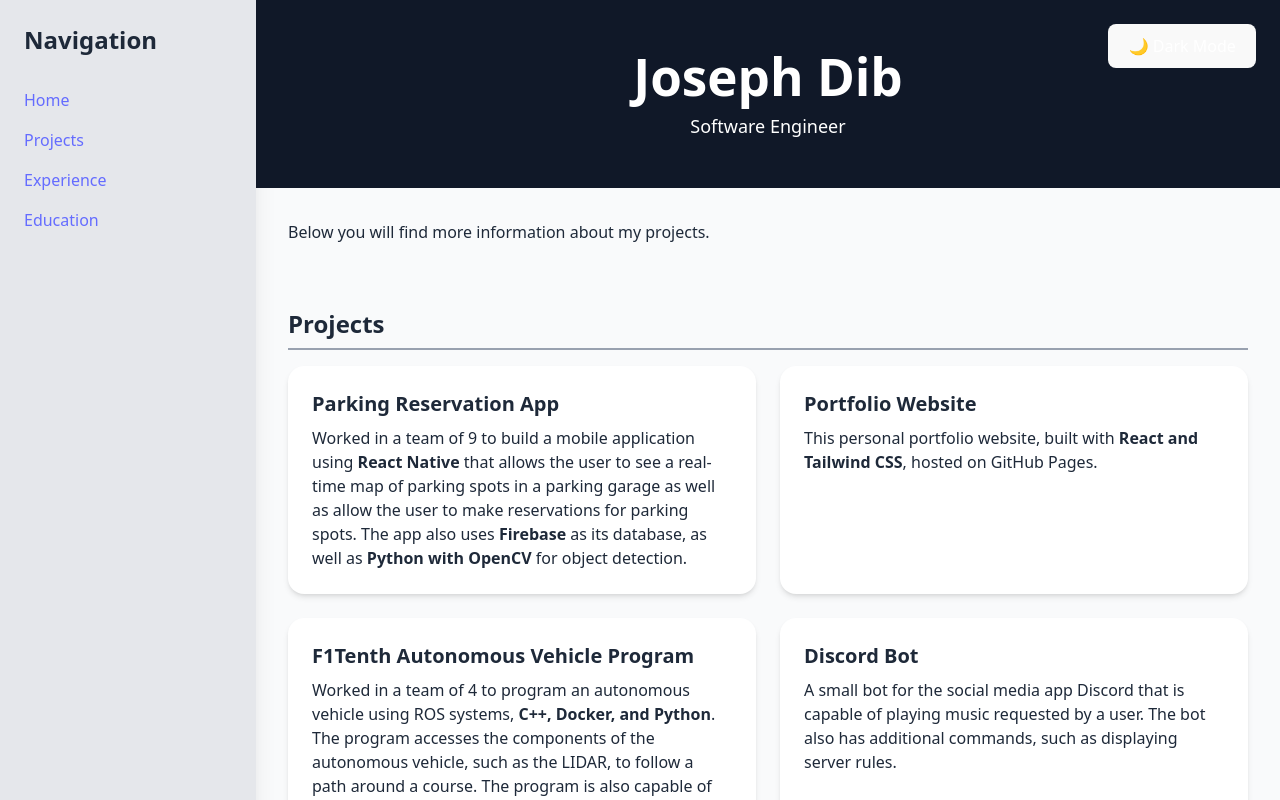
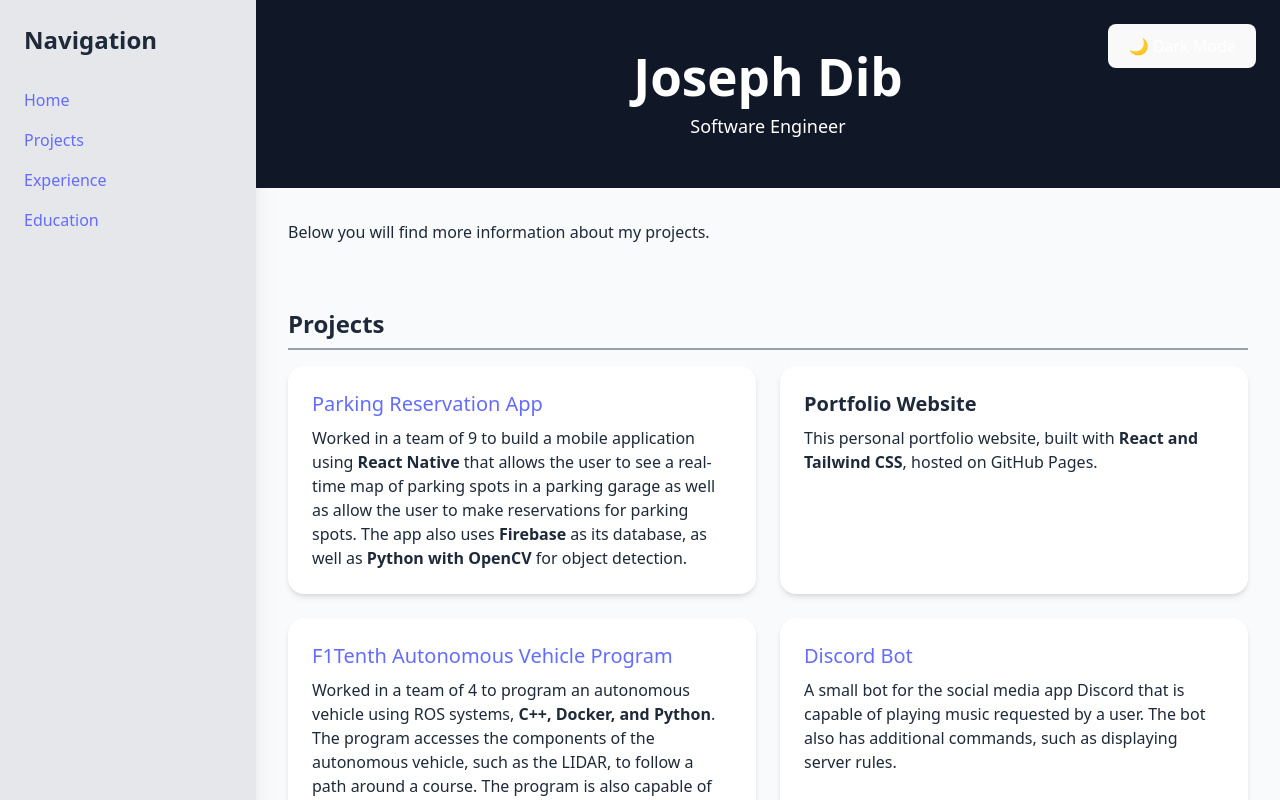
Before and after one commit to josephdib3160/josephdib3160.github.io, a React (Vite) app: page /projects in a window 1280 px wide. Shown: the top 800 px of the page. Built offline with nearby package versions, Linux system fonts and the light colour scheme.

Commit message:
added hyperlinks in projects

```diff
--- a/src/app/Projects.tsx
+++ b/src/app/Projects.tsx
@@ -48,7 +48,7 @@ export default function Projects() {
         <h2 className="text-2xl font-semibold mb-4 border-b-2 border-gray-400 pb-2">Projects</h2>
         <div className="grid md:grid-cols-2 gap-6">
           <motion.div whileHover={{ scale: 1.03 }} className={`${darkMode ? 'bg-gray-800' : 'bg-white'} p-6 rounded-2xl shadow-md`}>
-            <h3 className="text-xl font-bold">Parking Reservation App</h3>
+            <h3 className="text-xl font-bold"><a href="https://github.com/UNLV-CS472-672/2025-S-GROUP1-URP">Parking Reservation App</a></h3>
             <p className="mt-2">
               Worked in a team of 9 to build a mobile application using <b>React Native</b> that allows the user to see a real-time map of
               parking spots in a parking garage as well as allow the user to make reservations for parking spots.
@@ -64,7 +64,7 @@ export default function Projects() {
           </motion.div>
 
           <motion.div whileHover={{ scale: 1.03 }} className={`${darkMode ? 'bg-gray-800' : 'bg-white'} p-6 rounded-2xl shadow-md`}>
-            <h3 className="text-xl font-bold">F1Tenth Autonomous Vehicle Program</h3>
+            <h3 className="text-xl font-bold"><a href = "https://github.com/1LordPheonix1/CS489Lab5">F1Tenth Autonomous Vehicle Program</a></h3>
             <p className="mt-2">
               Worked in a team of 4 to program an autonomous vehicle using ROS systems, <b>C++, Docker, and Python</b>.
               The program accesses the components of the autonomous vehicle, such as the LIDAR, to follow
@@ -74,7 +74,7 @@ export default function Projects() {
           </motion.div>
 
           <motion.div whileHover={{ scale: 1.03 }} className={`${darkMode ? 'bg-gray-800' : 'bg-white'} p-6 rounded-2xl shadow-md`}>
-            <h3 className="text-xl font-bold">Discord Bot</h3>
+            <h3 className="text-xl font-bold"><a href="https://github.com/josephdib3160/turb-bot">Discord Bot</a></h3>
             <p className="mt-2">
               A small bot for the social media app Discord that is capable of playing music requested by a user.
               The bot also has additional commands, such as displaying server rules.
```
